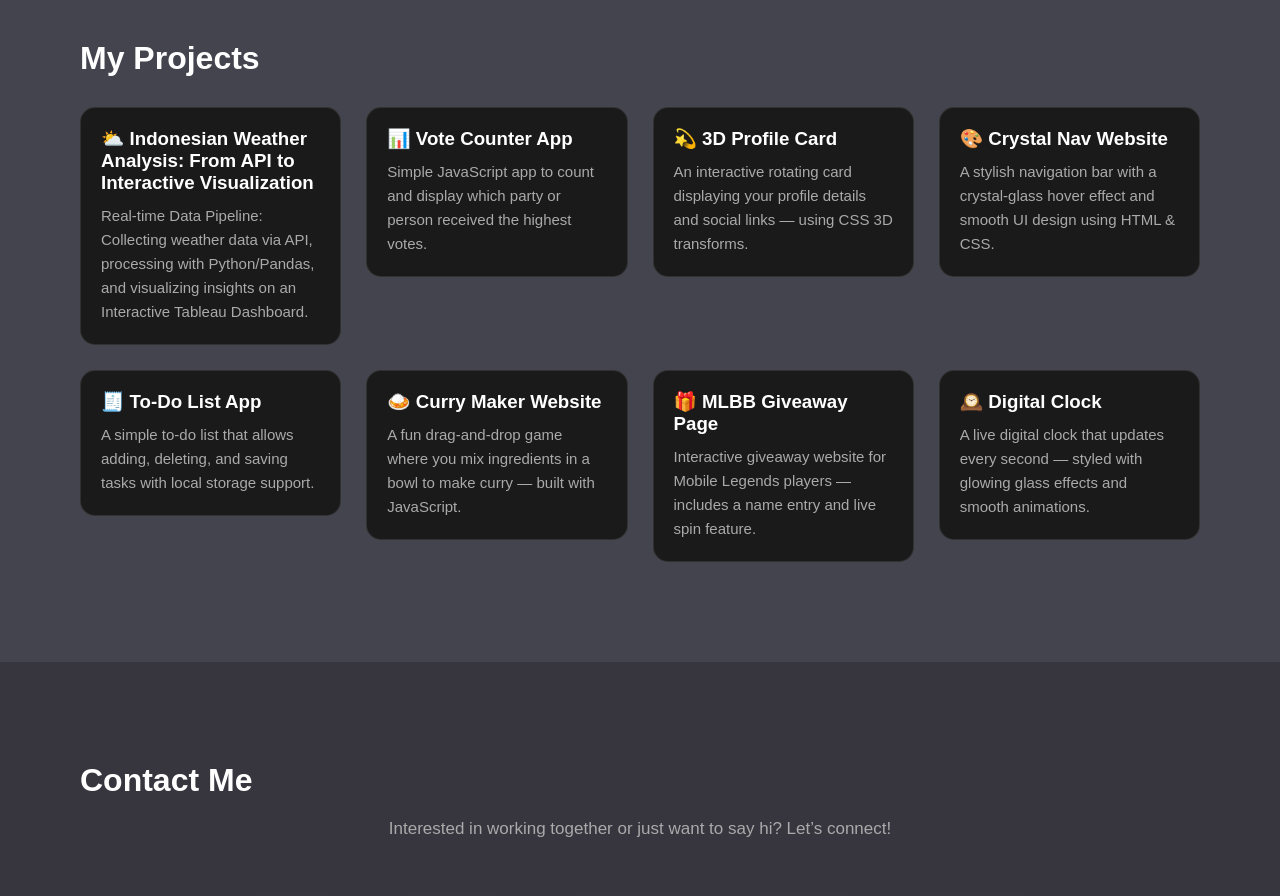
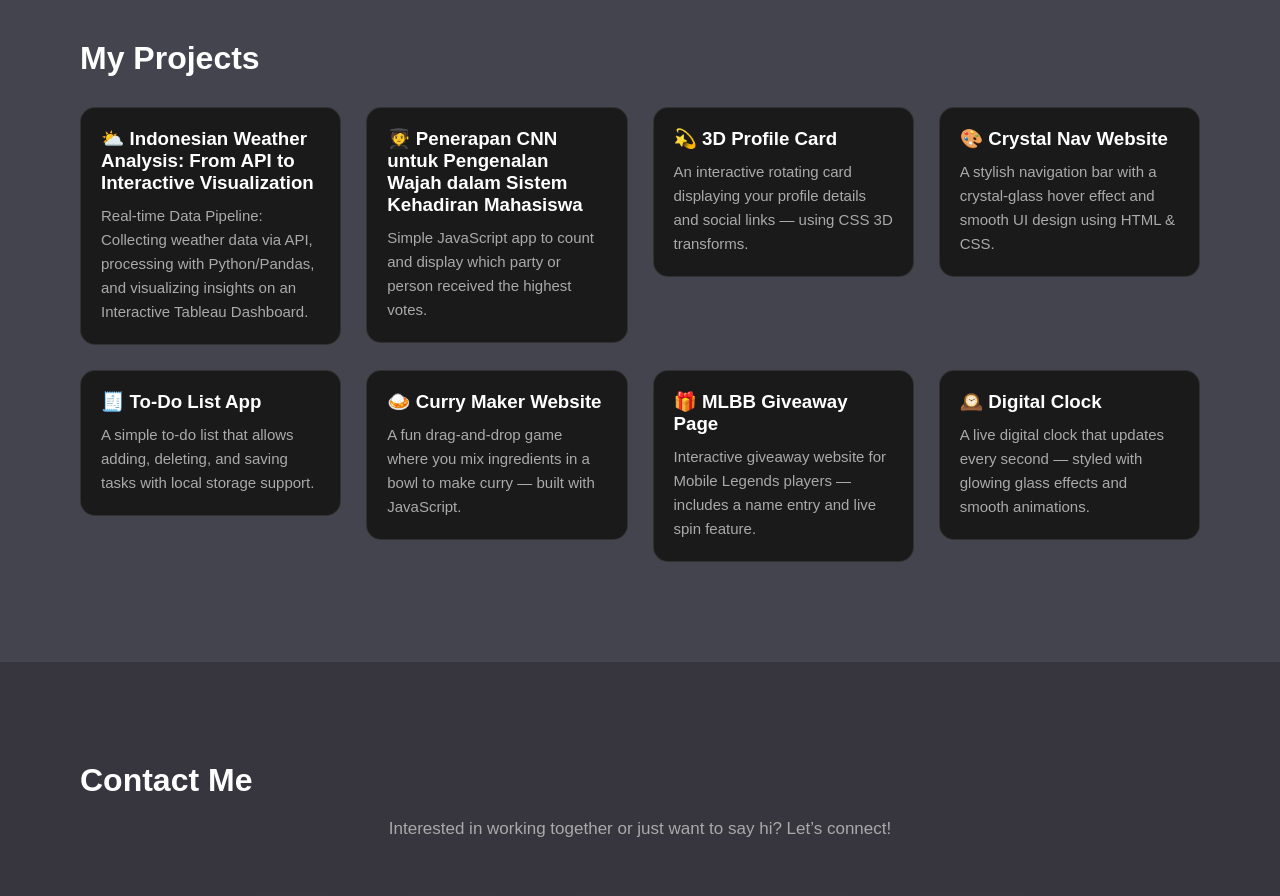
Before and after one commit to MRamadhanKamal/portfolio, a plain HTML site: page index.html in a window 1280 px wide. Shown: the part 2360-3256 px from the top of the page. Drawn offline with Linux system fonts and the light colour scheme.

Commit message:
tambah projek baru

```diff
--- a/index.html
+++ b/index.html
@@ -116,7 +116,7 @@
 
          <a href="../404-page.Folder/index.html">
             <div class="project-card">
-                <h3>📊 Vote Counter App</h3>
+                <h3>🧑‍🎓 Penerapan CNN untuk Pengenalan Wajah dalam Sistem Kehadiran Mahasiswa</h3>
                 <p>Simple JavaScript app to count and display which party or person received the highest votes.</p>
             </div>
          </a>
```
